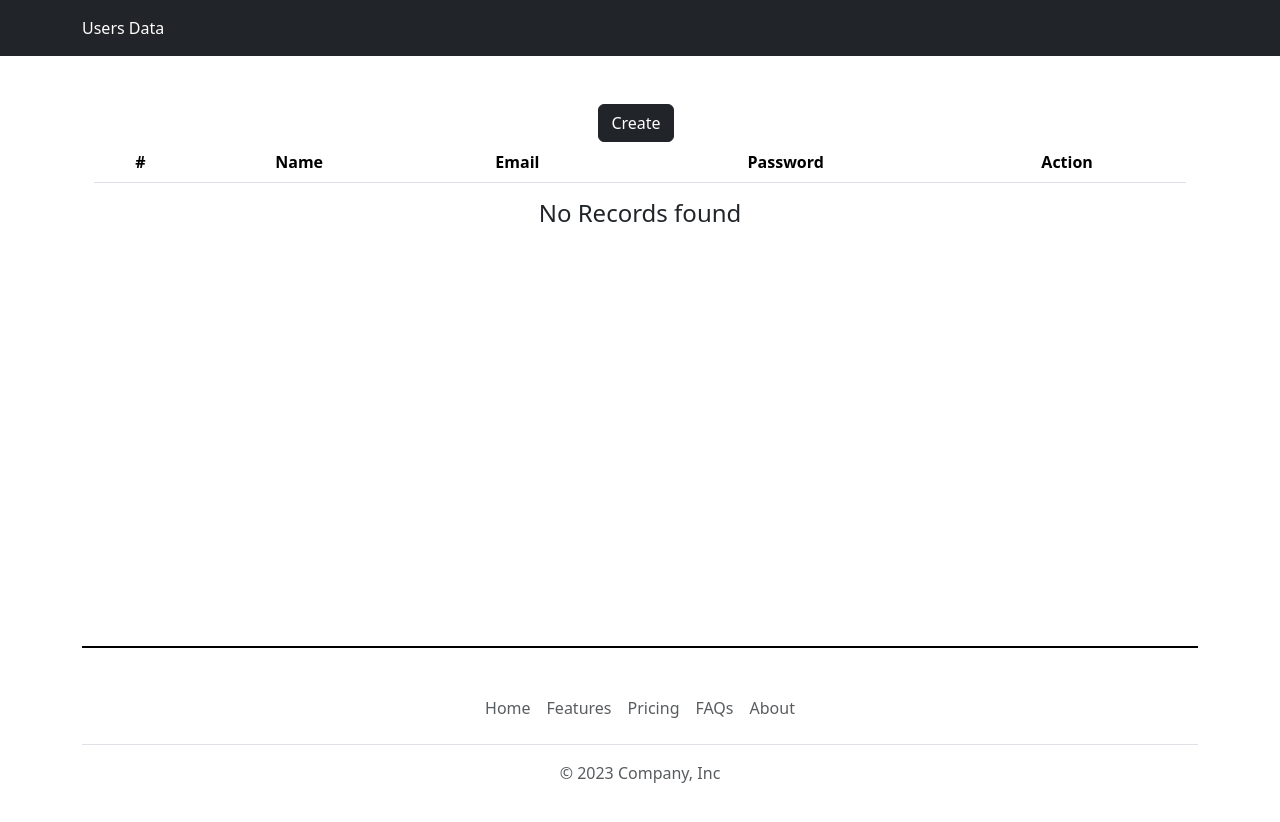
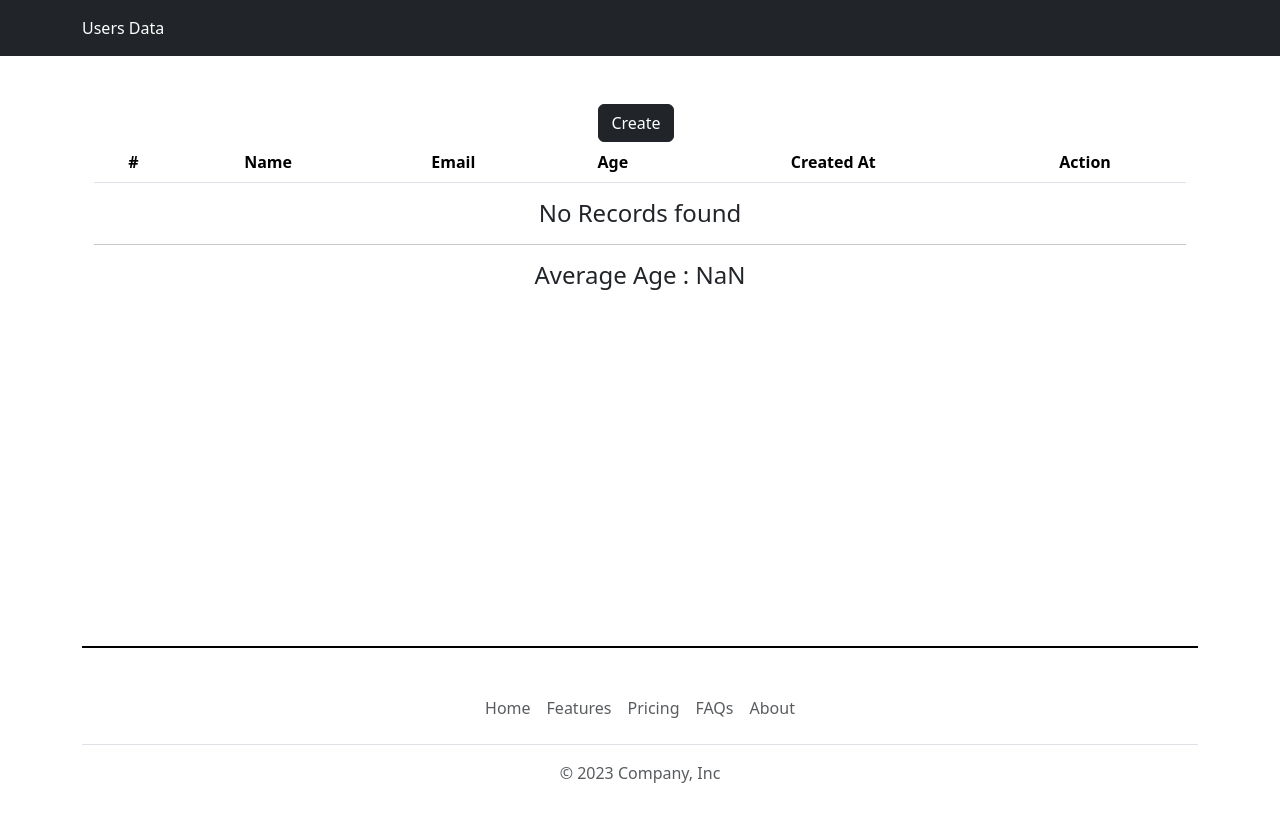
Before and after one commit to shekharmouryaa/my-react-app, a React (Create React App) app: page / in a window 1280 px wide. Shown: the top 822 px of the page. Built offline with nearby package versions, Linux system fonts and the light colour scheme.

Commit message:
added moment

```diff
--- a/package.json
+++ b/package.json
@@ -11,6 +11,7 @@
     "@testing-library/react": "^13.4.0",
     "@testing-library/user-event": "^13.5.0",
     "bootstrap": "^5.3.0",
+    "moment": "^2.29.4",
     "react": "^18.2.0",
     "react-dom": "^18.2.0",
     "react-scripts": "5.0.1",
--- a/src/Banner.js
+++ b/src/Banner.js
@@ -24,7 +24,8 @@ const Banner = () => {
     id: new Date().getMilliseconds(),
     name: '',
     email: '',
-    password: ''
+    age: '',
+    created_at: new Date()
   }
 
   const [show, setShow] = useState(false)
--- a/src/RegisterstaionForm.jsx
+++ b/src/RegisterstaionForm.jsx
@@ -17,9 +17,9 @@ export const RegisterstaionForm = ({ edit, updateForm,submitForm, form, handleCh
                     <label for="floatingInput">Email address</label>
                 </div>
                 <div class="form-floating mb-3">
-                    <input type="password" class="form-control" id="floatingPassword" placeholder="Password"
-                        name={"password"} value={form.password} onChange={(e) => handleChange(e)}/>
-                    <label for="floatingPassword">Password</label>
+                    <input type="number" class="form-control" id="age" placeholder="Age"
+                        name={"age"} value={form.age} onChange={(e) => handleChange(e)}/>
+                    <label for="age">Age</label>
                 </div>
                { edit ? <button class="w-100 btn btn-lg btn-primary mt-3" type="submit">Update</button> :
                 <button class="w-100 btn btn-lg btn-primary" type="submit">Submit</button>
--- a/src/UserDataTable.jsx
+++ b/src/UserDataTable.jsx
@@ -1,10 +1,13 @@
 import React from 'react'
+import moment from 'moment'
 
 export const UserDataTable = ({ records, ConfirmDelete,EditRecords }) => {
 
     const sordtedRecords = records?.sort((a,b) => {
         return  a?.name?.localeCompare(b?.name)
     })
+    const allAge = sordtedRecords.map( val => Number(val.age))
+    const sumOfAges = allAge.reduce((total, amount) => total + amount,0)
 
     return (
         <div>
@@ -15,7 +18,8 @@ export const UserDataTable = ({ records, ConfirmDelete,EditRecords }) => {
                             <th scope="col">#</th>
                             <th scope="col">Name</th>
                             <th scope="col">Email</th>
-                            <th scope="col">Password</th>
+                            <th scope="col">Age</th>
+                            <th scope="col">Created At</th>
                             <th scope="col">Action</th>
                         </tr>
                     </thead>
@@ -25,7 +29,8 @@ export const UserDataTable = ({ records, ConfirmDelete,EditRecords }) => {
                                 <th scope="row">{index + 1}</th>
                                 <td>{item?.name}</td>
                                 <td>{item?.email}</td>
-                                <td>{item?.password}</td>
+                                <td>{item?.age}</td>
+                                <td>{moment(item.created_at).format("lll")} or {moment(item.created_at).fromNow()}</td>
                                 <td>
                                 <span className='btn btn-danger pointer-cursor ' onClick={() => ConfirmDelete(item.id)}>{"Delete"}</span>
                                 <span className='btn btn-info pointer-cursor mx-2 ' onClick={() => EditRecords(item.id)}>{"Edit"}</span>
@@ -36,6 +41,10 @@ export const UserDataTable = ({ records, ConfirmDelete,EditRecords }) => {
                     </tbody>
                 </table>
                 {records.length === 0 ? <h4 className='m-3 text-center'>{"No Records found"}</h4> : null}
+                <hr />
+                <div className='text-center'>
+                    <h4>{`Average Age : ${Math.round(sumOfAges/allAge.length)} ` }</h4>
+                </div>
 
             </div>
         </div>
```
Also changed, not shown: 1 other file (tests, documents, lock files or other folders).
